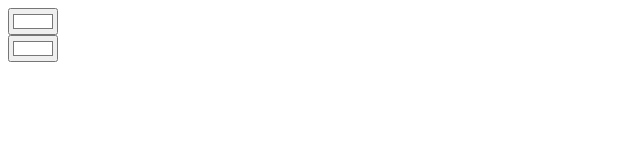
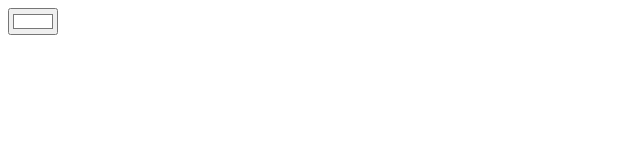
Before and after one commit to Nat-bit-ai/New-react-demo, a React (Vite) app: page / in a window 1280 px wide. Shown: the top 160 px of the page, without its empty margins (0-640 px from the left). Built offline with nearby package versions, Linux system fonts and the light colour scheme.

Commit message:
updating...

```diff
--- a/src/App.jsx
+++ b/src/App.jsx
@@ -4,7 +4,8 @@ function App() {
   return (
     <div>
       <ColorPicker />
-      <ColorPicker />
+
+
     </div>
   );
 }
```
